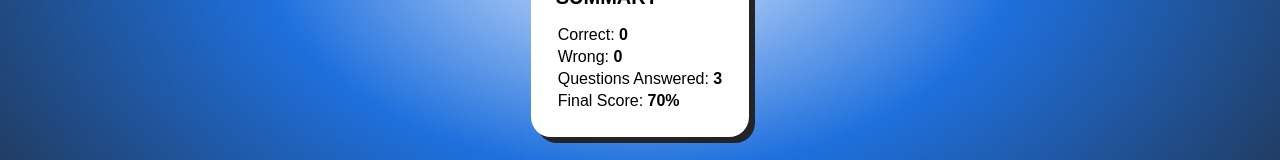
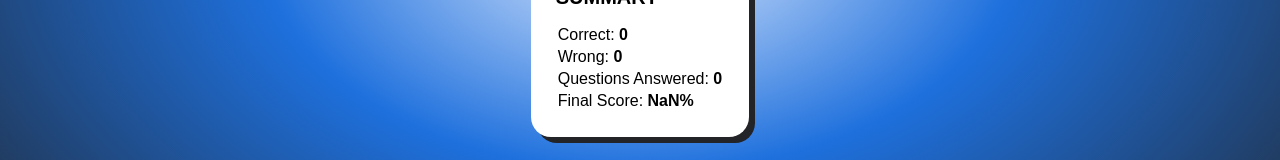
Before and after one commit to lucidhq/ui-code-assessment-quiz, a React (Create React App) app: page / in a window 1280 px wide. Shown: the part 465-625 px from the top of the page. Built offline with nearby package versions, Linux system fonts and the light colour scheme; no server answers.

Commit message:
calculate and display questions answered, final score

```diff
--- a/src/client/components/Summary/Summary.tsx
+++ b/src/client/components/Summary/Summary.tsx
@@ -11,11 +11,18 @@ export const Summary: React.FC<Summary> = (props: any) => {
 
   const [correct, setCorrect] = useState(0);
   const [wrong, setWrong] = useState(0);
+  const [questionsAnswered, setQuestionsAnswered] = useState(0);
+  const [finalScore, setFinalScore] = useState(0);
 
   useEffect(() => {
     setCorrect(props.scoreData.correct);
     setWrong(props.scoreData.wrong);
   }, [props]);
+
+  useEffect(() => {
+    setQuestionsAnswered(correct + wrong);
+    setFinalScore(Math.round(correct / wrong) * 100);
+  }, [correct, wrong]);
 
   return (
     <div className="summary">
@@ -23,8 +30,8 @@ export const Summary: React.FC<Summary> = (props: any) => {
         <ul className="summary-list">
           <li>Correct: <b>{correct}</b></li>
           <li>Wrong: <b>{wrong}</b></li>
-          <li>Questions Answered: <b>3</b></li>
-          <li>Final Score: <b>70%</b></li>
+          <li>Questions Answered: <b>{questionsAnswered}</b></li>
+          <li>Final Score: <b>{finalScore}%</b></li>
         </ul>
       </div>
   );
```
